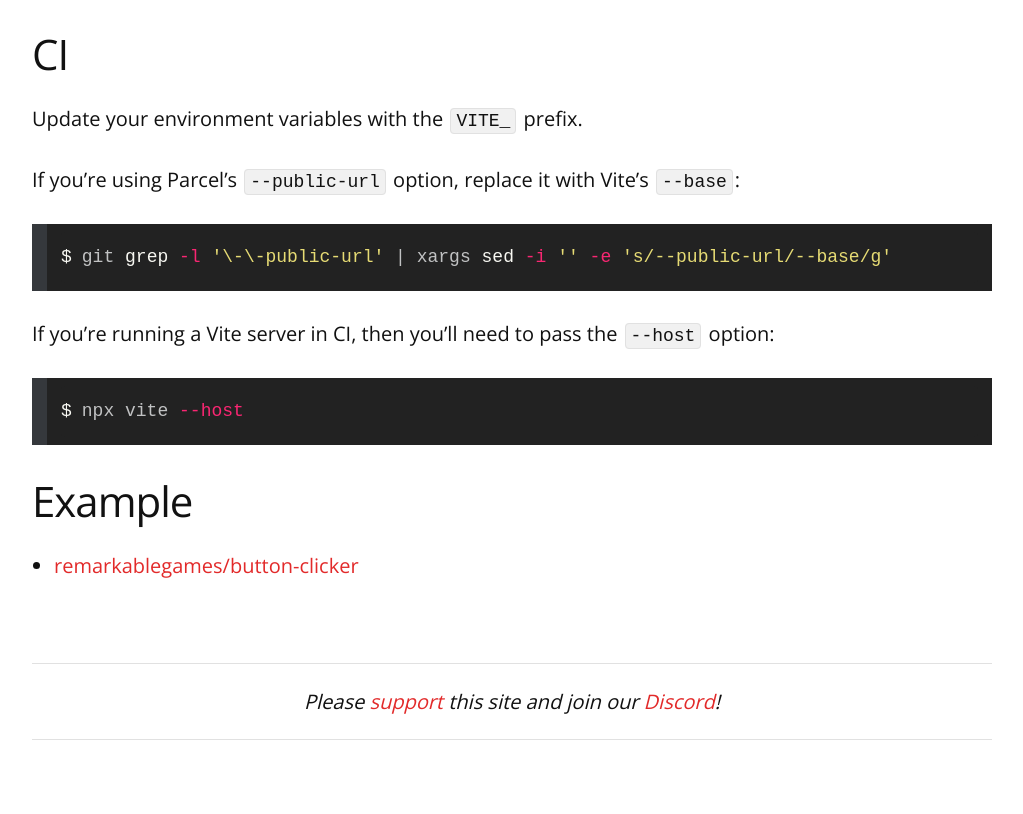
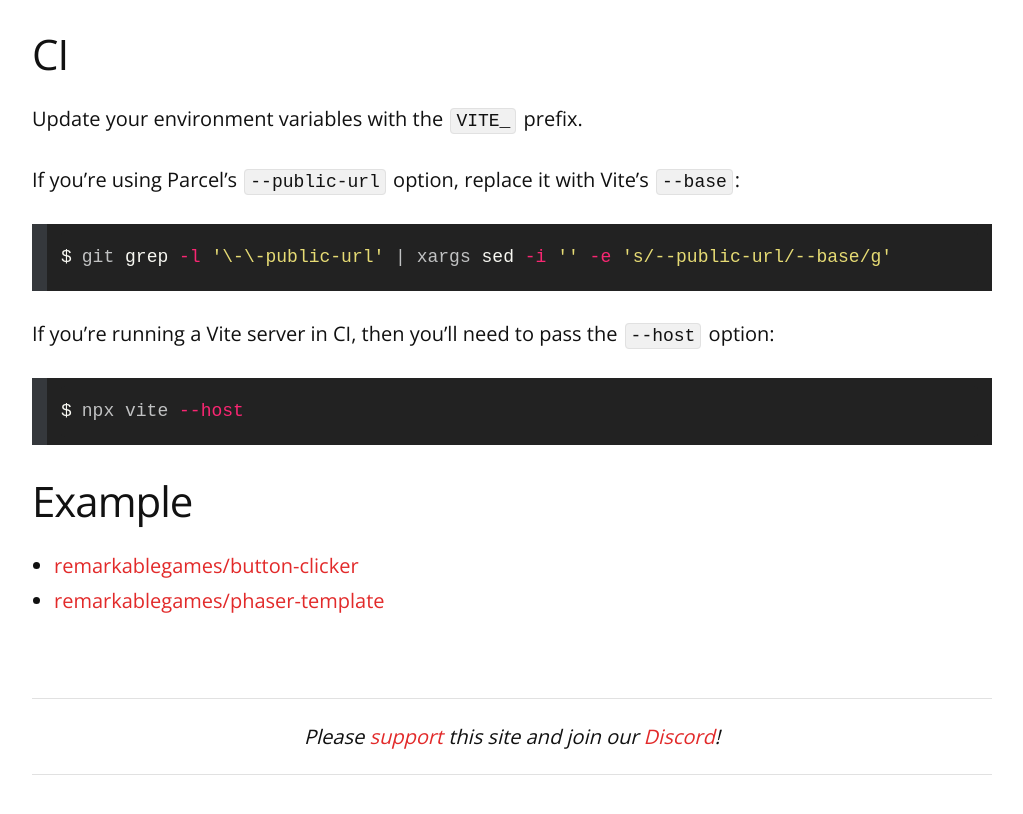
Before and after one commit to remarkablemark/remarkablemark.github.io, a Jekyll site: the page built from _posts/2023/2023-12-24-migrate-from-parcel-to-vite.md, in a window 1280 px wide and 900 px high, scrolled down 3838 px. Shown: the top 814 px of the window, without its empty margins (128-1151 px from the left). Built offline with Jekyll 4.4.1, drawn with Linux system fonts in a browser that asks for light colours; comment, search, counter and statistics services are not loaded.

Commit message:
chore(posts): update "How to migrate from Parcel to Vite"
Post: 2023-12-24-migrate-from-parcel-to-vite.md

Add PR example:
https://github.com/remarkablegames/phaser-template/pull/432

```diff
--- a/_posts/2023/2023-12-24-migrate-from-parcel-to-vite.md
+++ b/_posts/2023/2023-12-24-migrate-from-parcel-to-vite.md
@@ -151,3 +151,4 @@
 ## Example
 
 - [remarkablegames/button-clicker](https://github.com/remarkablegames/button-clicker/pull/310)
+- [remarkablegames/phaser-template](https://github.com/remarkablegames/phaser-template/pull/432)
```
